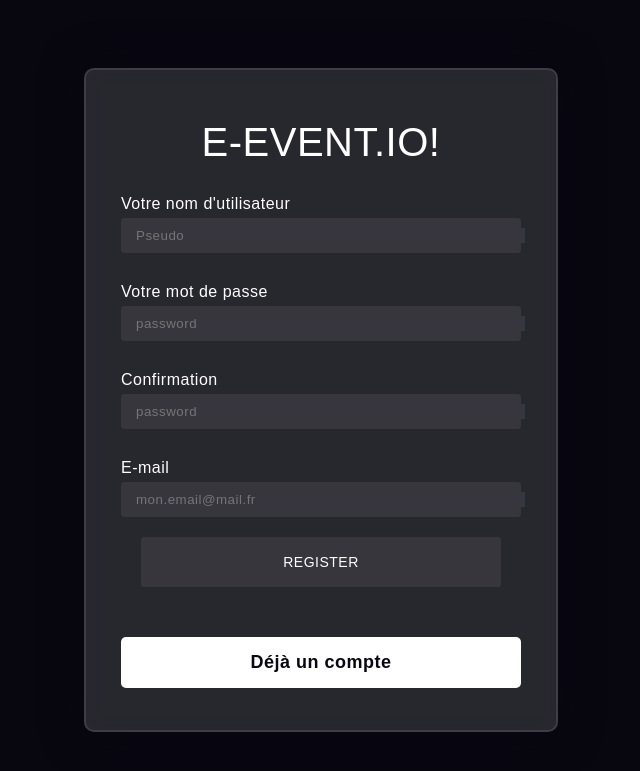
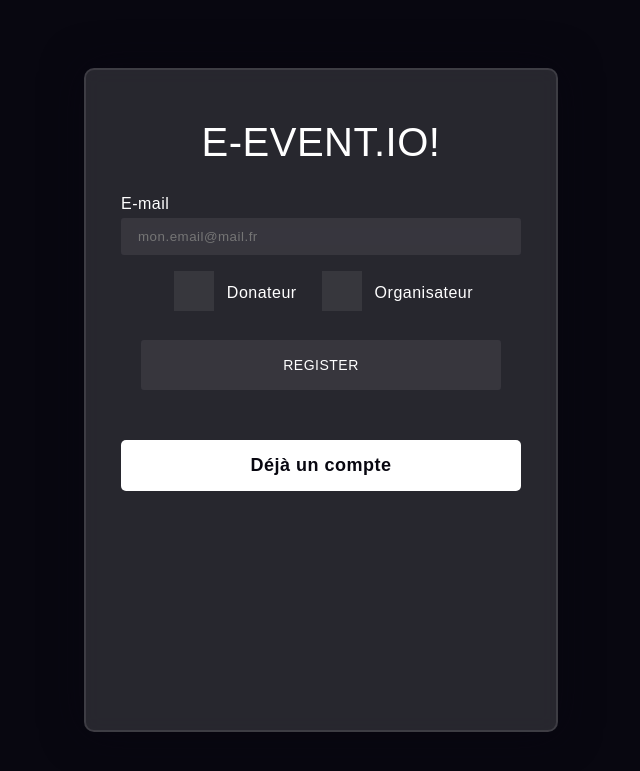
Before and after one commit to pierre-teodoresco/E-Event.io, a PHP site: page /register.php in a window 1280 px wide. Shown: the top 771 px of the page, without its empty margins (319-959 px from the left). Run offline with PHP 8.4, Linux system fonts and the light colour scheme.

Commit message:
register & button fixed

```diff
--- a/css/style.css
+++ b/css/style.css
@@ -79,7 +79,7 @@ a {
 
 .idPass {
   margin: 10px auto 10px 15px;
-  padding: 0px 53% 0px 0px;
+  width: 90%;
   background-color: #37363e;
 }
 
@@ -132,6 +132,53 @@ a {
 .buttonLogin:hover {
   background-color: #37373d;
   color: white;
+}
+
+.buttonRole {
+  display: flex;
+  justify-content: center;
+  align-items: flex-start;
+}
+
+#donateurRole {
+  padding-right: 20px;
+}
+
+#organisateurRole {
+}
+
+.role {
+  -webkit-appearance: none;
+  position: relative;
+  top: 13px;
+  height: 40px;
+  width: 40px;
+  background: #37373d;
+  margin-right: 0.5rem;
+}
+
+.role:hover {
+  background: #37373d;
+}
+
+.role:checked {
+  background: black;
+}
+
+.role:checked::before {
+  height: 40px;
+  width: 40px;
+  position: absolute;
+  content: '✔';
+  font-size: 26px;
+  text-align: center;
+  line-height: 40px;
+}
+
+.role:checked::after {
+  background: black;
+  content: '';
+  display: block;
 }
 
 /* index.php */
--- a/register.php
+++ b/register.php
@@ -24,7 +24,7 @@
     }
     ?>
 
-    <label for="username" class="labelConnexion">Votre nom d'utilisateur</label>
+<!--    <label for="username" class="labelConnexion">Votre nom d'utilisateur</label>
 
     <div class="divIdPass">
         <input type="text" name="username" placeholder="Pseudo" id="username" class="idPass">
@@ -40,7 +40,7 @@
 
     <div class="divIdPass">
         <input type="password" name="passwordconfirm" placeholder="password" id="passwordconfirm" class="idPass">
-    </div>
+    </div>-->
 
     <label for="email" class="labelConnexion">E-mail</label>
 
@@ -48,6 +48,18 @@
         <input type="email" name="email" placeholder="mon.email@mail.fr" id="email" class="idPass">
     </div>
 
+    <div class="buttonRole">
+        <label id="donateurRole">
+            <input type="radio" name="role" value="1" class="role">
+            Donateur
+        </label>
+        <label id="organisateurRole">
+            <input type="radio" name="role" value="2" class="role">
+            Organisateur
+        </label>
+    </div>
+    <br>
+
     <input type="submit"  id='submit' name="action" value='REGISTER' class="buttonConnexion">
     <a href="login.php" class="buttonLogin">Déjà un compte</a>
 </form>
```
Also changed, not shown: verif.php (+15 -26 lines).
